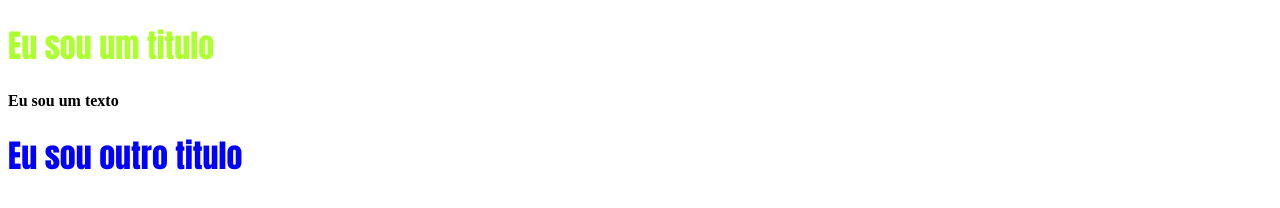
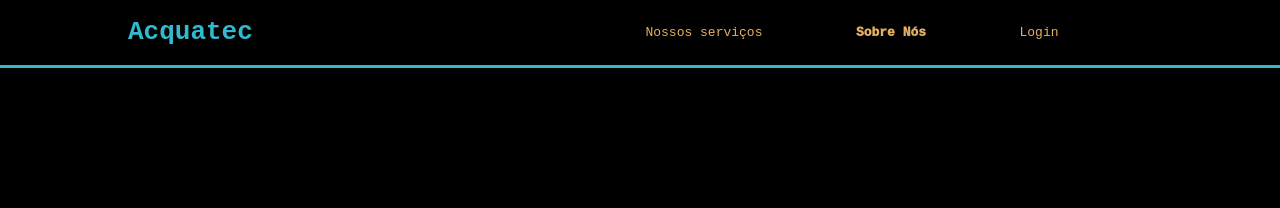
Before and after one commit to wladimir-condori-tinini/aula1, a plain HTML site: page index.html in a window 1280 px wide. Drawn offline with Linux system fonts and the light colour scheme.

Commit message:
criando o header do meu primeiro sit institucional

```diff
--- a/estilo.css
+++ b/estilo.css
@@ -1,11 +1,30 @@
-.classe1{
-    color: greenyellow;
-    font-weight: 800;
-    font-family: Impact, Haettenschweiler, 'Arial Narrow Bold', sans-serif;
-    }
+.header{
+    color: #32b9cd;
+    border-bottom: 3px solid #32b9cd;
+}
+body{
+    margin: 0;
+    background-color: black;
+    font-family: monospace;
+}
+.container{
+    width: 80%;
+    margin: auto;
+}
+.header .container{
+    display: flex;
+    justify-content: space-between;
+}
+.navbar{
+    display: flex;
+    list-style: none;
+    justify-content: space-evenly;
+    padding: 0;
+    width: 600px;
+    align-items: center;
+    color: #e3b062;
 
-.classe2{
-    color: blue;
-    font-weight: 800;
-    font-family: Impact, Haettenschweiler, 'Arial Narrow Bold', sans-serif;
-    }
+}
+.agora{
+    font-weight: 1000;
+}
--- a/index.html
+++ b/index.html
@@ -4,15 +4,20 @@
     <meta charset="UTF-8">
     <meta http-equiv="X-UA-Compatible" content="IE=edge">
     <meta name="viewport" content="width=device-width, initial-scale=1.0">
-    <title>Projeto PI</title>
+    <title>Acquatec</title>
     <link rel="stylesheet" href="estilo.css">
 </head>
 <body>
-
-    <h1 class="classe1" >Eu sou um titulo</h1>
-    <b>Eu sou um texto</b>
-    <h1 class="classe2" >Eu sou outro titulo</h1>
-
+<div class="header">
+    <div class="container">
+    <h1>Acquatec</h1>
+    <ul class="navbar">
+        <li>Nossos serviços</li>
+        <li class="agora">Sobre Nós</li>
+        <li>Login</li>
+    </ul>
+    </div>
+</div>
 
 </body>
 </html>
```
